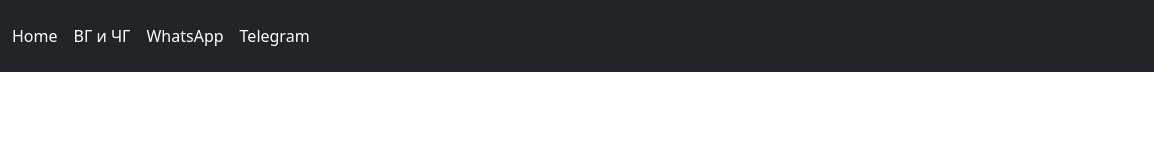
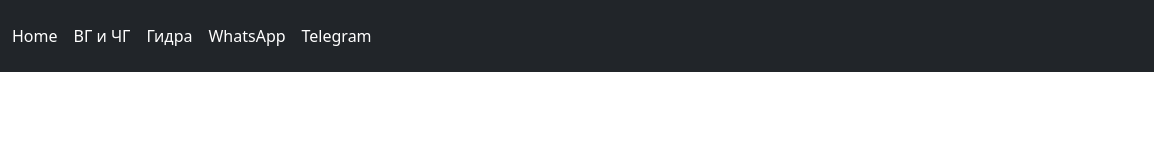
Before and after one commit to assedoo/assedoo.github.io, a plain HTML site: page index.html in a window 1280 px wide. Shown: the full height of the page, 126-1280 px from the left. Drawn offline with nearby package versions, Linux system fonts and the light colour scheme.

Commit message:
Add link to Гидра

```diff
--- a/index.html
+++ b/index.html
@@ -10,6 +10,7 @@
       <ul class="nav col-12 col-lg-auto me-lg-auto mb-2 justify-content-center mb-md-0">
         <li><a href="#" class="nav-link px-2 text-white">Home</a></li>
         <li><a href="https://docs.google.com/spreadsheets/d/16Nq5-pjzD-r7gris_ZoEys62S6RnwzyVuLJDGuUNNes/edit?usp=sharing" class="nav-link px-2 text-white">ВГ и ЧГ</a></li>
+        <li><a href="https://docs.google.com/document/d/11iZe-dZQR3dx8da13PB-LEPYG2OT4pIv/edit?usp=sharing&ouid=117189529489060910880&rtpof=true&sd=true" class="nav-link px-2 text-white">Гидра</a></li>
         <li><a href="https://chat.whatsapp.com/GbLCi6Dv2cyDCx7XVnMCBF" class="nav-link px-2 text-white">WhatsApp</a></li>
         <li><a href="https://t.me/+V3OGx9oJyephYjMy" class="nav-link px-2 text-white">Telegram</a></li>
       </ul>
```
